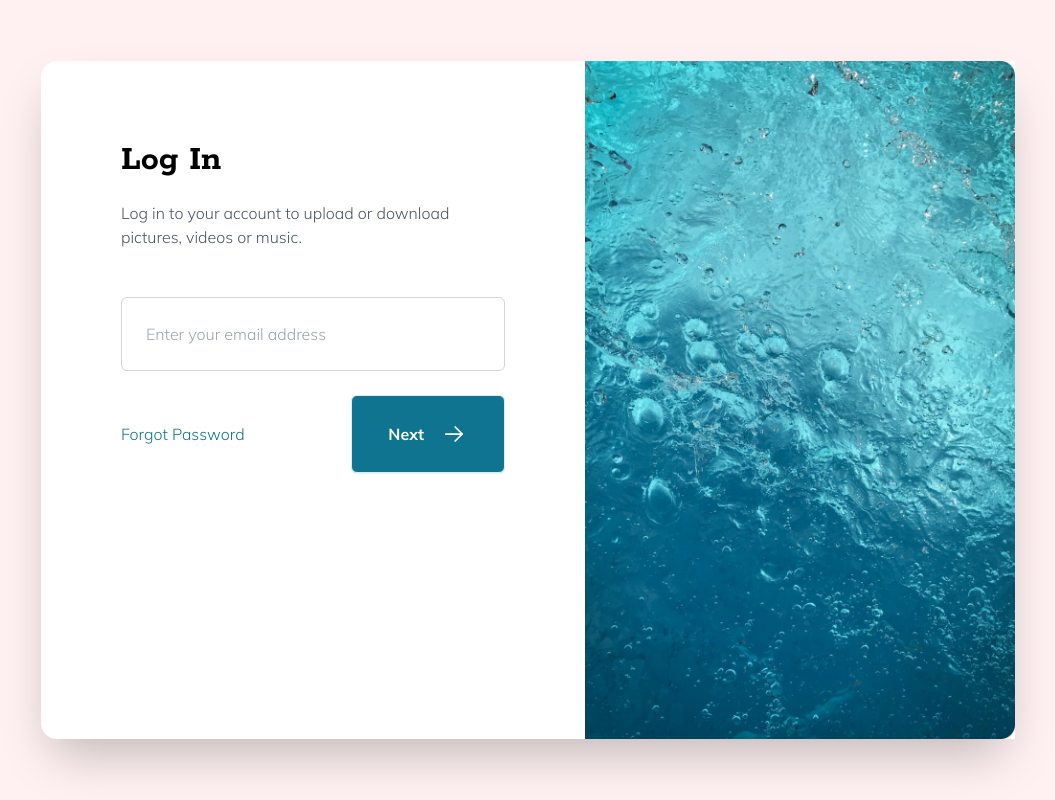
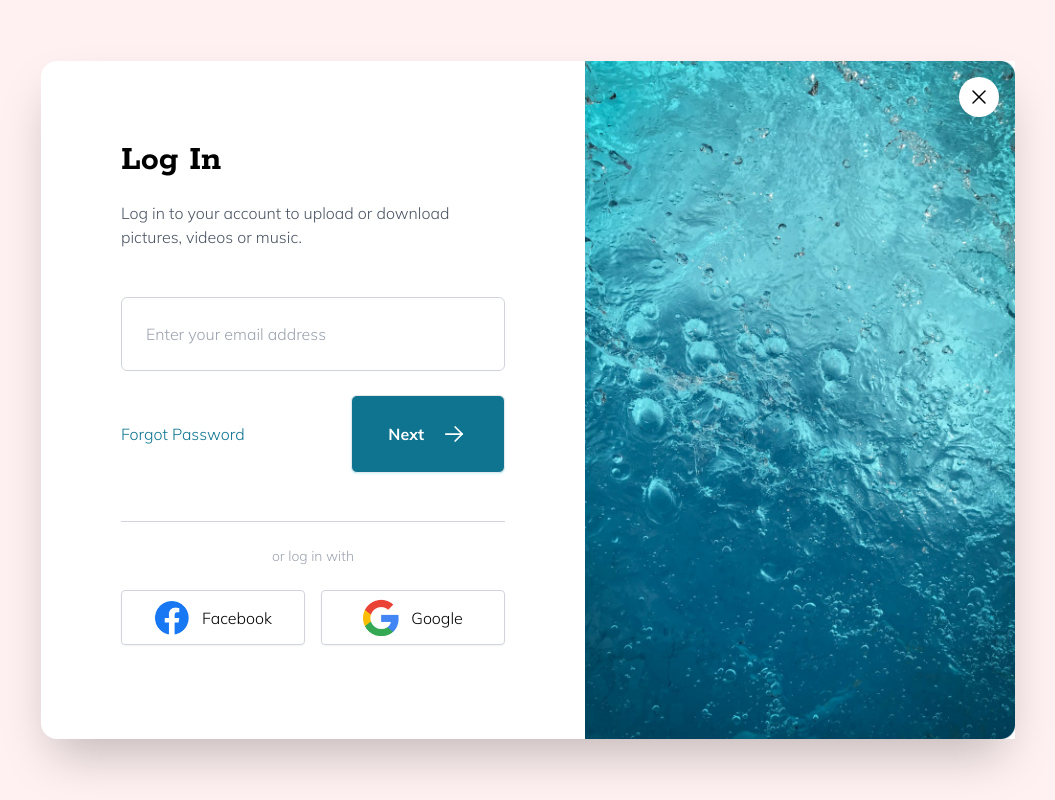
Before and after one commit to thomasmartinez114/tailwind-sandbox, a plain HTML site: page 03-mini-projects/04-login-modal/index.html in a window 1280 px wide. Shown: the whole page, without its empty margins (112-1167 px from the left). Drawn offline with nearby package versions, Linux system fonts and the light colour scheme.

Commit message:
completed login modal with fb, google and exit button

```diff
--- a/03-mini-projects/04-login-modal/index.html
+++ b/03-mini-projects/04-login-modal/index.html
@@ -66,10 +66,55 @@
               </svg>
             </button>
           </div>
+
+          <!-- Border -->
+          <div class="mt-12 border-b border-b-gray-300"></div>
+          <!-- Bottom Content -->
+          <p class="py-6 text-sm font-thin text-center text-gray-400">
+            or log in with
+          </p>
+
+          <!-- Bottom buttons container -->
+          <div
+            class="flex flex-col space-x-0 space-y-6 md:flex-row md:space-x-4 md:space-y-0"
+          >
+            <button
+              class="flex items-center justify-center py-2 space-x-3 border border-gray-300 rounded shadow-sm hover:bg-opacity-30 hover:shadow-lg hover:-translate-y-0.5 transition duration-150 md:w-1/2"
+            >
+              <img src="images/facebook.png" alt="facebook" class="w-9" />
+              <span class="font-thin">Facebook</span>
+            </button>
+            <button
+              class="flex items-center justify-center py-2 space-x-3 border border-gray-300 rounded shadow-sm hover:bg-opacity-30 hover:shadow-lg hover:-translate-y-0.5 transition duration-150 md:w-1/2"
+            >
+              <img src="images/google.png" alt="google" class="w-9" />
+              <span class="font-thin">Google</span>
+            </button>
+          </div>
         </div>
 
         <!-- Right Pane (Image) only show on larger screen -->
         <img src="images/image.jpg" class="w-[430px] hidden md:block" alt="" />
+
+        <!-- Close Button -->
+        <div
+          class="group absolute -top-5 right-4 flex items-center justify-center w-10 h-10 bg-gray-200 rounded-full md:top-4 md:bg-white hover:cursor-pointer hover:-translate-y-0.5 transition duration-150"
+        >
+          <svg
+            xmlns="http://www.w3.org/2000/svg"
+            class="w-6 h-6 text-black group-hover:text-gray-600"
+            viewBox="0 0 24 24"
+            stroke-width="1.5"
+            stroke="currentColor"
+            fill="none"
+            stroke-linecap="round"
+            stroke-linejoin="round"
+          >
+            <path stroke="none" d="M0 0h24v24H0z" fill="none" />
+            <line x1="18" y1="6" x2="6" y2="18" />
+            <line x1="6" y1="6" x2="18" y2="18" />
+          </svg>
+        </div>
       </div>
     </div>
   </body>
```
